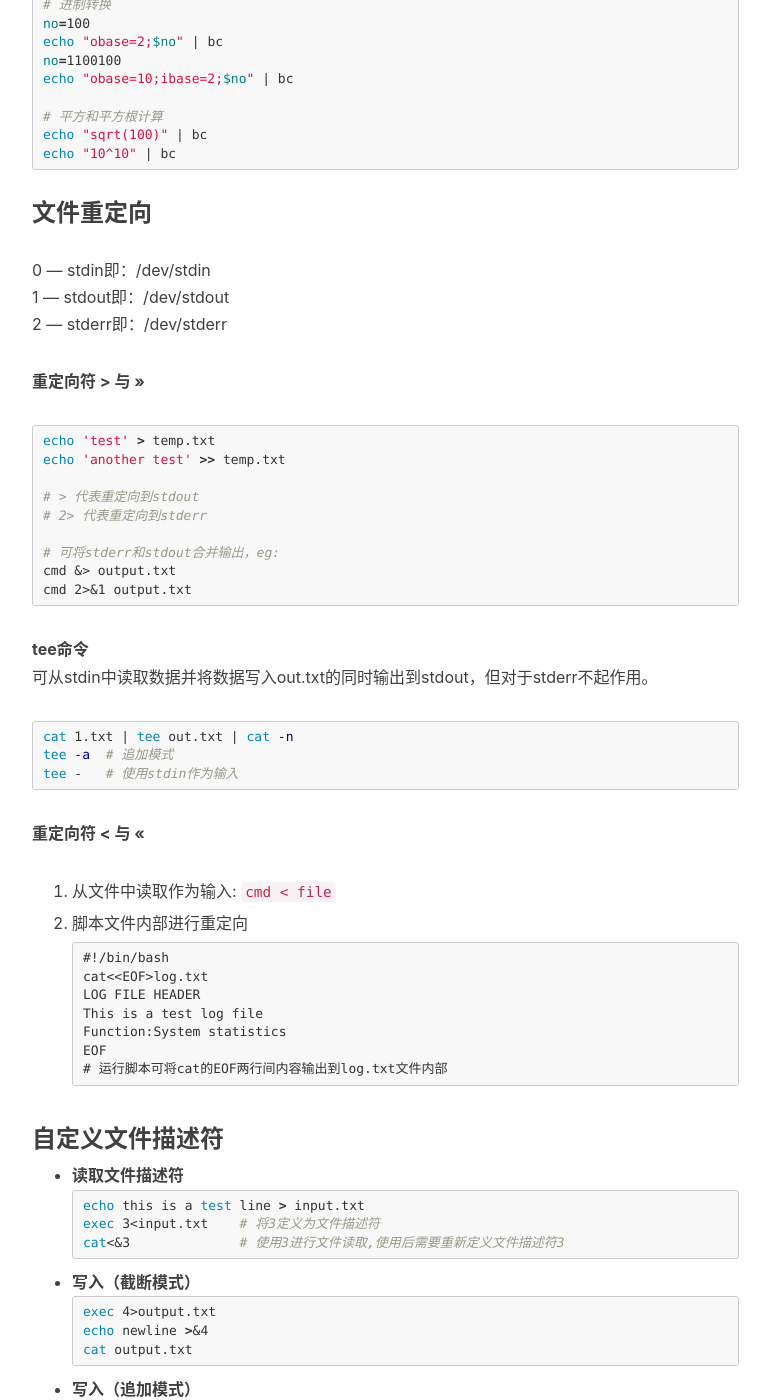
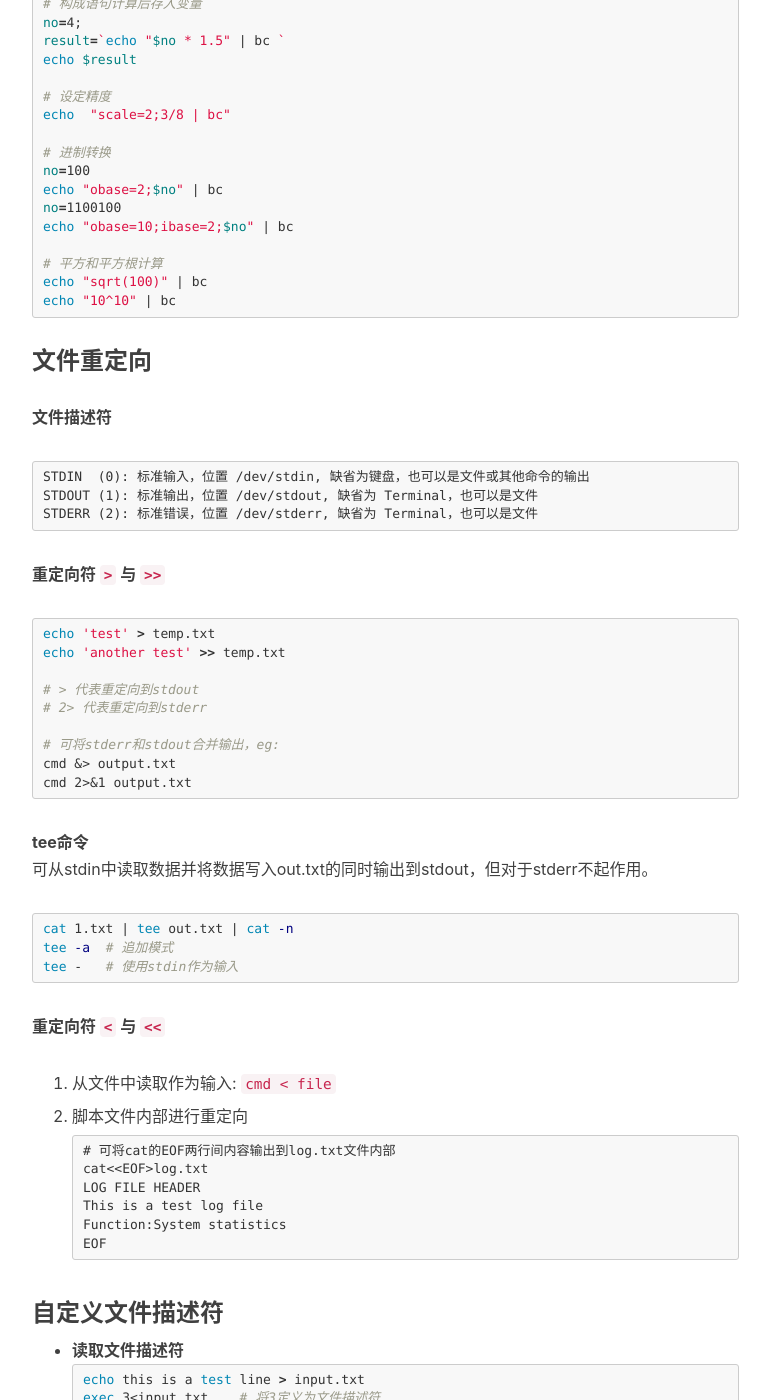
Before and after one commit to riverchu/riverchu.github.io, a Jekyll site: the page built from _posts/2019-03-14-Linux shell Note 1.md, in a window 1280 px wide and 1400 px high, scrolled down 3409 px. Shown: the whole window, without its empty margins (233-1003 px from the left). Built offline with Jekyll 4.4.1, drawn with Linux system fonts in a browser that asks for light colours; nearby versions of some CDN libraries; comment, search, counter and statistics services are not loaded; some of the changed text lies outside the part shown.

Commit message:
样式优化

````diff
--- a/_posts/2019-03-14-Linux shell Note 1.md
+++ b/_posts/2019-03-14-Linux shell Note 1.md
@@ -61,13 +61,12 @@
 ```shell
 -n # 忽略换行符
 -e # 转义字符串中字符("1\t2" 转义\t)
-: '颜色：
-    字：  重置0 黑色30 红色31 绿色32 黄色33 蓝色34 洋红35 青色36 白色37
-    背景：重置0 黑色40 红色41 绿色42 黄色43 蓝色44 洋红45 青色46 白色47
-\e[1;31m \e[0m 字符红色
-\e[1;42m \e[0m 背景绿色
-'
 ```
+字符颜色：  重置0 黑色30 红色31 绿色32 黄色33 蓝色34 洋红35 青色36 白色37
+背景颜色：重置0 黑色40 红色41 绿色42 黄色43 蓝色44 洋红45 青色46 白色47
+eg.
+`\e[1;31m ABC \e[0m` 字符设置为红色
+`\e[1;42m ABC \e[0m` 背景设置为绿色
 
 查看与获取变量
 ```shell
@@ -155,11 +154,14 @@
 
 
 ### 文件重定向
-0 --- stdin即：/dev/stdin
-1 --- stdout即：/dev/stdout
-2 --- stderr即：/dev/stderr
+**文件描述符**
+```
+STDIN  (0): 标准输入，位置 /dev/stdin, 缺省为键盘，也可以是文件或其他命令的输出
+STDOUT (1): 标准输出，位置 /dev/stdout, 缺省为 Terminal，也可以是文件
+STDERR (2): 标准错误，位置 /dev/stderr, 缺省为 Terminal，也可以是文件
+```
 
-**重定向符 > 与 >>**
+**重定向符 `>` 与 `>>`**
 ```shell
 echo 'test' > temp.txt
 echo 'another test' >> temp.txt
@@ -179,18 +181,17 @@
 tee -   # 使用stdin作为输入
 ```
 
-**重定向符 < 与 <<**
+**重定向符 `<` 与 `<<`**
 1. 从文件中读取作为输入: `cmd < file`
 
 2. 脚本文件内部进行重定向
 ```
-#!/bin/bash
+# 可将cat的EOF两行间内容输出到log.txt文件内部
 cat<<EOF>log.txt
 LOG FILE HEADER
 This is a test log file
 Function:System statistics
 EOF
-# 运行脚本可将cat的EOF两行间内容输出到log.txt文件内部
 ```
 
 ### 自定义文件描述符
@@ -198,7 +199,7 @@
 ```shell
 echo this is a test line > input.txt
 exec 3<input.txt    # 将3定义为文件描述符
-cat<&3              # 使用3进行文件读取,使用后需要重新定义文件描述符3
+cat <&3              # 使用3进行文件读取,使用后需要重新定义文件描述符3
 ```
 
 - **写入（截断模式）**
@@ -274,6 +275,10 @@
 tput smu1
 tput rmu1
 
+# 记录光标位置
+tput sc
+# 恢复光标位置
+tput rc
 # 删除从当前光标到行尾的所有内容
 tput ed
 ```
@@ -311,7 +316,6 @@
 date -s "21 June 2009 11:01:22"
 
 # 计算命令花费的时间
-#!/bin/bash
 start=$(date +%s)
 commands;
 statements;
@@ -340,10 +344,10 @@
 
 ### 循环脚本
 ```shell
-#!/bin/bash
 echo -n Count:
 tput sc
 count=0;
+
 while True;
 do
     if [$count -lt 40];
@@ -354,12 +358,8 @@
         tput ed
         echo -n $count;
     else exit 0;
-    fi
-done
-
-tput sc # 记录光标位置
-tput rc # 恢复光标位置
-tput ed # 删除光标至行尾的所有字符
+    fi # if done
+done;
 ```
 
 ### 调试信息
@@ -373,12 +373,11 @@
     set -x
     echo $i
     set +x
-done
-echo "Script executed"
+done;
 ```
 
 ### 自定义调试
-```shell
+```bash
 function DEBUG()
 {
     [ "$_DEBUG" == "on" ] && $@ ||:
@@ -434,11 +433,12 @@
 
 # 导出函数
 export -f fname
+
 # 读取命令返回值
 cmd;
 echo $?;
 
-#!/bin/bash
+# 判断命令是否执行成功
 CMD="command"
 $CMD
 if [ $? -eq 0];
@@ -456,14 +456,14 @@
 ```
 
 ### 将命令的输出存入变量
-```shell
+```bash
 ls | cat -n > out.txt
 
 cmd_output=$(ls | cat -n) # 或 `ls | cat -n`
 echo $cmd_output
 ```
 
-**子shell**
+### 子shell
 1. 子shell
 ```shell
     pwd;
@@ -477,26 +477,19 @@
 echo $out
 ```
 
-### 不使用回车读取n个字符
+### read命令
 ```shell
 read -n number var      # 读取number个字符存储进var
 read -s var             # 无回显方式读入
 read -p "Enter input:" var # 提示信息
 read -t timeout var     # 在限时timeout内读取输入 单位s
 read -d delim_char var  # 用定界符作为输入的结束
-#eg.
+# eg.
 read -d ":" var
 ```
 
 ### 运行命令直至执行成功
 ```shell
-repeat(){
-    while true
-    do
-        $@ && return
-    done
-}
-
 repeat() { while true; do $@ && return; done }
 ```
 
@@ -512,7 +505,7 @@
 for item in $data;
 do
     echo item: $item
-done
+done;
 IFS=$oldIFS
 
 # 迭代产生数组
@@ -531,13 +524,13 @@
 while condition
 do
     commands;
-done
+done;
 
 x=0;
 until [ $x -eq 9 ]; # 在满足条件前循环
 do
     let x++;echo $x;
-done
+done;
 ```
 
 ### 逻辑流程
@@ -547,10 +540,12 @@
     commands;
 fi
 
+# 或
 if condition;
 then
     commands;
-else if condition; then
+else if condition;
+then
     commands;
 else
     commands;
````
Also changed, not shown: other parts of _posts/2019-03-14-Linux shell Note 1.md (+1 -1 lines).
